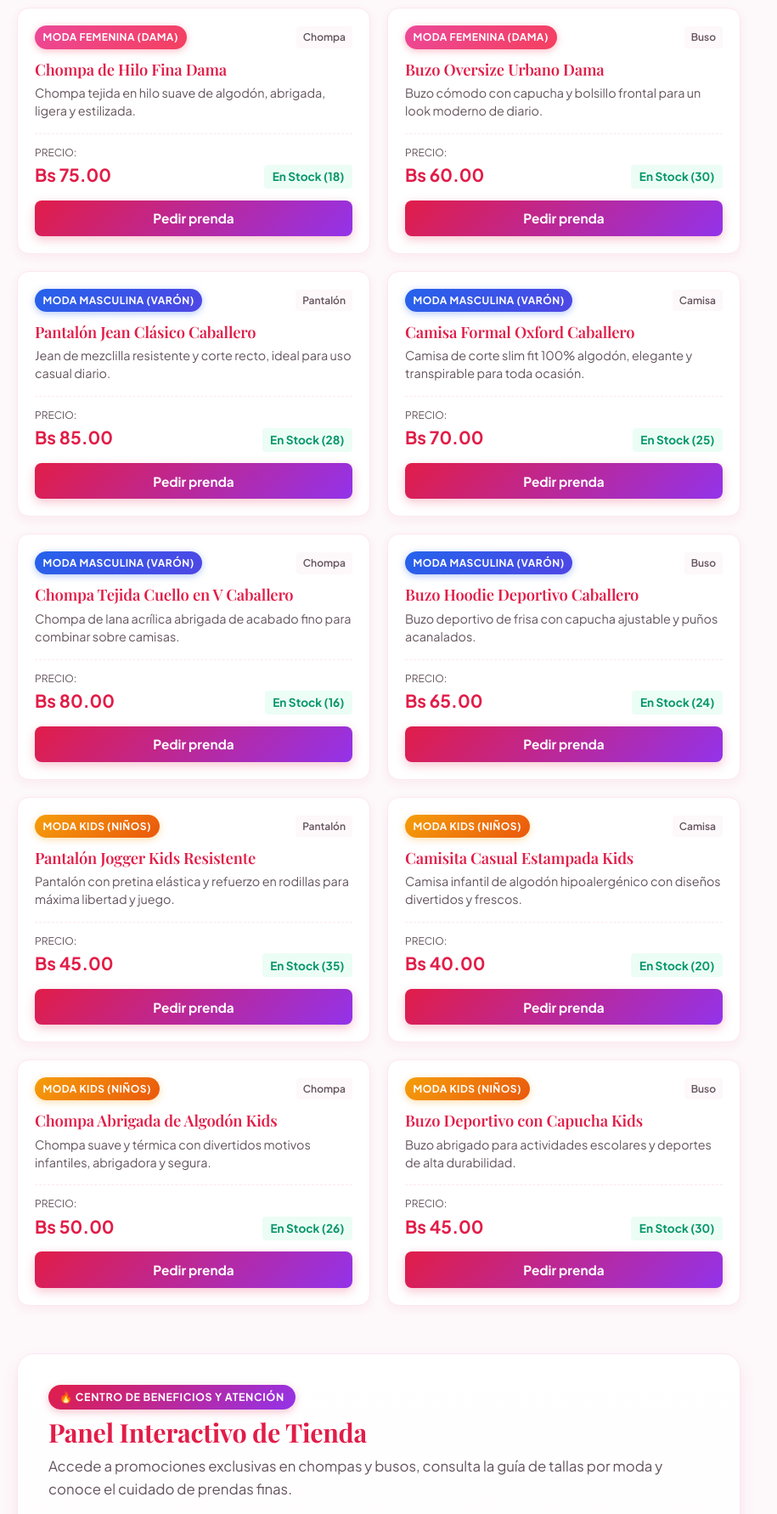
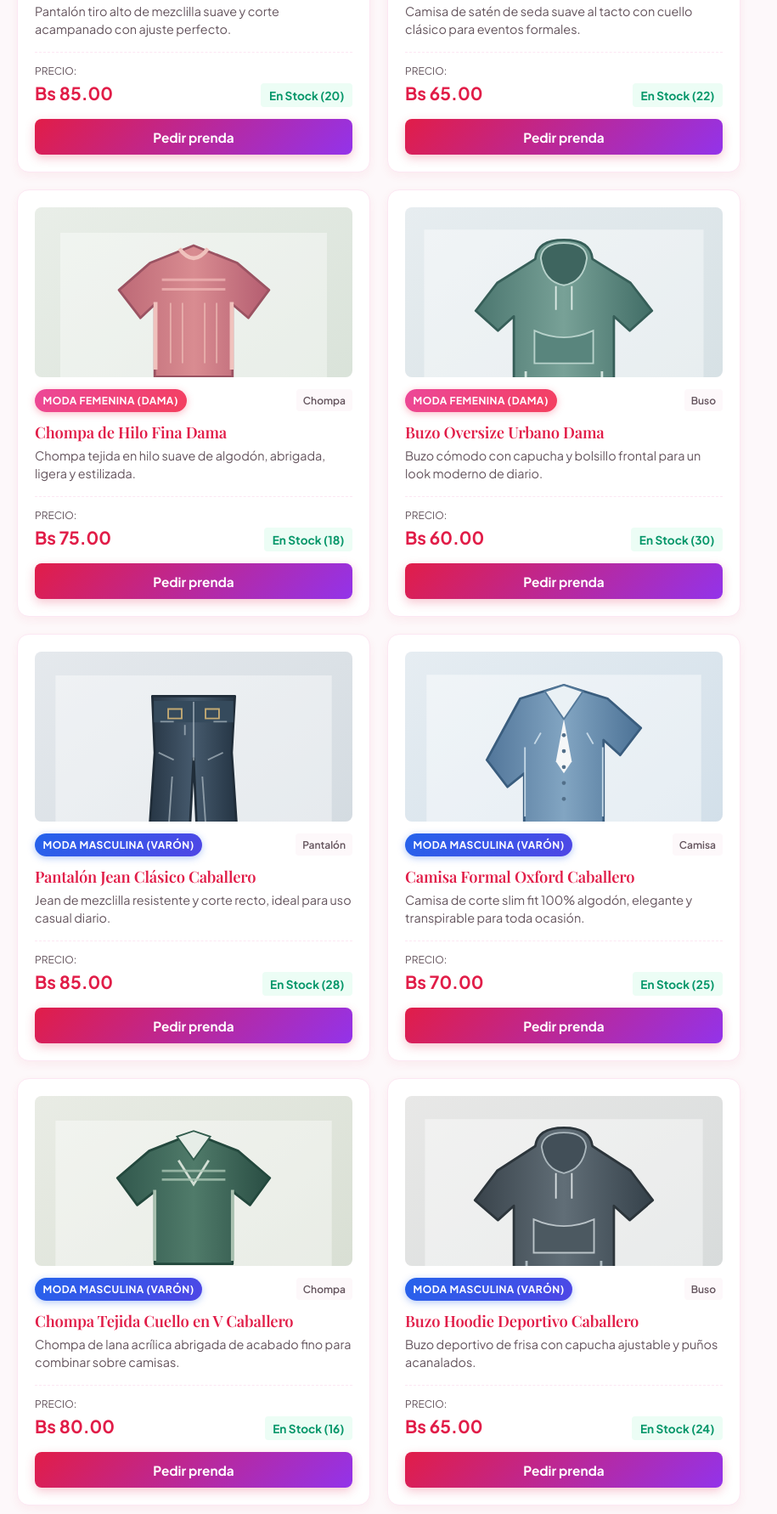
Before and after one commit to hector1403/Tienda-de-ropa, a plain HTML site: page index.html in a window 1280 px wide. Shown: the part 1018-2800 px from the top of the page at 85% size, without its empty margins (0-915 px from the left). Drawn offline with nearby package versions, Linux system fonts and the light colour scheme; a web font is replaced by a local one.

Commit message:
se agrego imagenes pero con la opcion de remplazarlas

```diff
--- a/datos.js
+++ b/datos.js
@@ -41,6 +41,7 @@ const productos = [
     id: "fem-1",
     nombre: "Pantalón Jean Flare Dama",
     tipo: "pantalon",
+    imagen: "img/fem-pantalon.svg",
     categoria: "moda-femenina",
     categoriaTexto: "Moda Femenina",
     descripcion: "Pantalón tiro alto de mezclilla suave y corte acampanado con ajuste perfecto.",
@@ -52,6 +53,7 @@ const productos = [
     id: "fem-2",
     nombre: "Camisa de Seda Elegante Dama",
     tipo: "camisa",
+    imagen: "img/fem-camisa.svg",
     categoria: "moda-femenina",
     categoriaTexto: "Moda Femenina",
     descripcion: "Camisa de satén de seda suave al tacto con cuello clásico para eventos formales.",
@@ -63,6 +65,7 @@ const productos = [
     id: "fem-3",
     nombre: "Chompa de Hilo Fina Dama",
     tipo: "chompa",
+    imagen: "img/fem-chompa.svg",
     categoria: "moda-femenina",
     categoriaTexto: "Moda Femenina",
     descripcion: "Chompa tejida en hilo suave de algodón, abrigada, ligera y estilizada.",
@@ -74,6 +77,7 @@ const productos = [
     id: "fem-4",
     nombre: "Buzo Oversize Urbano Dama",
     tipo: "buso",
+    imagen: "img/fem-buso.svg",
     categoria: "moda-femenina",
     categoriaTexto: "Moda Femenina",
     descripcion: "Buzo cómodo con capucha y bolsillo frontal para un look moderno de diario.",
@@ -87,6 +91,7 @@ const productos = [
     id: "masc-1",
     nombre: "Pantalón Jean Clásico Caballero",
     tipo: "pantalon",
+    imagen: "img/masc-pantalon.svg",
     categoria: "moda-masculina",
     categoriaTexto: "Moda Masculina",
     descripcion: "Jean de mezclilla resistente y corte recto, ideal para uso casual diario.",
@@ -98,6 +103,7 @@ const productos = [
     id: "masc-2",
     nombre: "Camisa Formal Oxford Caballero",
     tipo: "camisa",
+    imagen: "img/masc-camisa.svg",
     categoria: "moda-masculina",
     categoriaTexto: "Moda Masculina",
     descripcion: "Camisa de corte slim fit 100% algodón, elegante y transpirable para toda ocasión.",
@@ -109,6 +115,7 @@ const productos = [
     id: "masc-3",
     nombre: "Chompa Tejida Cuello en V Caballero",
     tipo: "chompa",
+    imagen: "img/masc-chompa.svg",
     categoria: "moda-masculina",
     categoriaTexto: "Moda Masculina",
     descripcion: "Chompa de lana acrílica abrigada de acabado fino para combinar sobre camisas.",
@@ -120,6 +127,7 @@ const productos = [
     id: "masc-4",
     nombre: "Buzo Hoodie Deportivo Caballero",
     tipo: "buso",
+    imagen: "img/masc-buso.svg",
     categoria: "moda-masculina",
     categoriaTexto: "Moda Masculina",
     descripcion: "Buzo deportivo de frisa con capucha ajustable y puños acanalados.",
@@ -133,6 +141,7 @@ const productos = [
     id: "kids-1",
     nombre: "Pantalón Jogger Kids Resistente",
     tipo: "pantalon",
+    imagen: "img/kids-pantalon.svg",
     categoria: "moda-kids",
     categoriaTexto: "Moda Kids",
     descripcion: "Pantalón con pretina elástica y refuerzo en rodillas para máxima libertad y juego.",
@@ -144,6 +153,7 @@ const productos = [
     id: "kids-2",
     nombre: "Camisita Casual Estampada Kids",
     tipo: "camisa",
+    imagen: "img/kids-camisa.svg",
     categoria: "moda-kids",
     categoriaTexto: "Moda Kids",
     descripcion: "Camisa infantil de algodón hipoalergénico con diseños divertidos y frescos.",
@@ -155,6 +165,7 @@ const productos = [
     id: "kids-3",
     nombre: "Chompa Abrigada de Algodón Kids",
     tipo: "chompa",
+    imagen: "img/kids-chompa.svg",
     categoria: "moda-kids",
     categoriaTexto: "Moda Kids",
     descripcion: "Chompa suave y térmica con divertidos motivos infantiles, abrigadora y segura.",
@@ -166,6 +177,7 @@ const productos = [
     id: "kids-4",
     nombre: "Buzo Deportivo con Capucha Kids",
     tipo: "buso",
+    imagen: "img/kids-buso.svg",
     categoria: "moda-kids",
     categoriaTexto: "Moda Kids",
     descripcion: "Buzo abrigado para actividades escolares y deportes de alta durabilidad.",
--- a/index.html
+++ b/index.html
@@ -102,7 +102,7 @@
                 <article class="tarjeta" data-categoria="moda-femenina" data-tipo="pantalon" data-price="85"
                     data-available="true">
                     <div class="tarjeta-img-wrap">
-                        <img src="https://picsum.photos/seed/fem-pantalon/400/300" alt="Pantalón Jean Flare Dama">
+                        <img src="img/fem-pantalon.svg" alt="Pantalón Jean Flare Dama">
                     </div>
                     <div class="tarjeta-cabecera">
                         <span class="badge-categoria badge-moda-femenina">Moda Femenina</span>
@@ -124,7 +124,7 @@
                 <article class="tarjeta" data-categoria="moda-femenina" data-tipo="camisa" data-price="65"
                     data-available="true">
                     <div class="tarjeta-img-wrap">
-                        <img src="https://picsum.photos/seed/fem-camisa/400/300" alt="Camisa de Seda Elegante Dama">
+                        <img src="img/fem-camisa.svg" alt="Camisa de Seda Elegante Dama">
                     </div>
                     <div class="tarjeta-cabecera">
                         <span class="badge-categoria badge-moda-femenina">Moda Femenina</span>
@@ -147,7 +147,7 @@
                 <article class="tarjeta" data-categoria="moda-femenina" data-tipo="chompa" data-price="75"
                     data-available="true">
                     <div class="tarjeta-img-wrap">
-                        <img src="https://picsum.photos/seed/fem-chompa/400/300" alt="Chompa de Hilo Fina Dama">
+                        <img src="img/fem-chompa.svg" alt="Chompa de Hilo Fina Dama">
                     </div>
                     <div class="tarjeta-cabecera">
                         <span class="badge-categoria badge-moda-femenina">Moda Femenina</span>
@@ -169,7 +169,7 @@
                 <article class="tarjeta" data-categoria="moda-femenina" data-tipo="buso" data-price="60"
                     data-available="true">
                     <div class="tarjeta-img-wrap">
-                        <img src="https://picsum.photos/seed/fem-buso/400/300" alt="Buzo Oversize Urbano Dama">
+                        <img src="img/fem-buso.svg" alt="Buzo Oversize Urbano Dama">
                     </div>
                     <div class="tarjeta-cabecera">
                         <span class="badge-categoria badge-moda-femenina">Moda Femenina</span>
@@ -193,7 +193,7 @@
                 <article class="tarjeta" data-categoria="moda-masculina" data-tipo="pantalon" data-price="85"
                     data-available="true">
                     <div class="tarjeta-img-wrap">
-                        <img src="https://picsum.photos/seed/masc-pantalon/400/300"
+                        <img src="img/masc-pantalon.svg"
                             alt="Pantalón Jean Clásico Caballero">
                     </div>
                     <div class="tarjeta-cabecera">
@@ -217,7 +217,7 @@
                 <article class="tarjeta" data-categoria="moda-masculina" data-tipo="camisa" data-price="70"
                     data-available="true">
                     <div class="tarjeta-img-wrap">
-                        <img src="https://picsum.photos/seed/masc-camisa/400/300" alt="Camisa Formal Oxford Caballero">
+                        <img src="img/masc-camisa.svg" alt="Camisa Formal Oxford Caballero">
                     </div>
                     <div class="tarjeta-cabecera">
                         <span class="badge-categoria badge-moda-masculina">Moda Masculina</span>
@@ -240,7 +240,7 @@
                 <article class="tarjeta" data-categoria="moda-masculina" data-tipo="chompa" data-price="80"
                     data-available="true">
                     <div class="tarjeta-img-wrap">
-                        <img src="https://picsum.photos/seed/masc-chompa/400/300"
+                        <img src="img/masc-chompa.svg"
                             alt="Chompa Tejida Cuello en V Caballero">
                     </div>
                     <div class="tarjeta-cabecera">
@@ -264,7 +264,7 @@
                 <article class="tarjeta" data-categoria="moda-masculina" data-tipo="buso" data-price="65"
                     data-available="true">
                     <div class="tarjeta-img-wrap">
-                        <img src="https://picsum.photos/seed/masc-buso/400/300" alt="Buzo Hoodie Deportivo Caballero">
+                        <img src="img/masc-buso.svg" alt="Buzo Hoodie Deportivo Caballero">
                     </div>
                     <div class="tarjeta-cabecera">
                         <span class="badge-categoria badge-moda-masculina">Moda Masculina</span>
@@ -287,7 +287,7 @@
                 <article class="tarjeta" data-categoria="moda-kids" data-tipo="pantalon" data-price="45"
                     data-available="true">
                     <div class="tarjeta-img-wrap">
-                        <img src="https://picsum.photos/seed/kids-pantalon/400/300"
+                        <img src="img/kids-pantalon.svg"
                             alt="Pantalón Jogger Kids Resistente">
                     </div>
                     <div class="tarjeta-cabecera">
@@ -311,7 +311,7 @@
                 <article class="tarjeta" data-categoria="moda-kids" data-tipo="camisa" data-price="40"
                     data-available="true">
                     <div class="tarjeta-img-wrap">
-                        <img src="https://picsum.photos/seed/kids-camisa/400/300" alt="Camisita Casual Estampada Kids">
+                        <img src="img/kids-camisa.svg" alt="Camisita Casual Estampada Kids">
                     </div>
                     <div class="tarjeta-cabecera">
                         <span class="badge-categoria badge-moda-kids">Moda Kids</span>
@@ -334,7 +334,7 @@
                 <article class="tarjeta" data-categoria="moda-kids" data-tipo="chompa" data-price="50"
                     data-available="true">
                     <div class="tarjeta-img-wrap">
-                        <img src="https://picsum.photos/seed/kids-chompa/400/300" alt="Chompa Abrigada de Algodón Kids">
+                        <img src="img/kids-chompa.svg" alt="Chompa Abrigada de Algodón Kids">
                     </div>
                     <div class="tarjeta-cabecera">
                         <span class="badge-categoria badge-moda-kids">Moda Kids</span>
@@ -357,7 +357,7 @@
                 <article class="tarjeta" data-categoria="moda-kids" data-tipo="buso" data-price="45"
                     data-available="true">
                     <div class="tarjeta-img-wrap">
-                        <img src="https://picsum.photos/seed/kids-buso/400/300" alt="Buzo Deportivo con Capucha Kids">
+                        <img src="img/kids-buso.svg" alt="Buzo Deportivo con Capucha Kids">
                     </div>
                     <div class="tarjeta-cabecera">
                         <span class="badge-categoria badge-moda-kids">Moda Kids</span>
--- a/render.js
+++ b/render.js
@@ -43,6 +43,9 @@ function crearTarjeta(producto) {
   const etiquetaCat = NOMBRES_CATEGORIAS[producto.categoria] || producto.categoria;
 
   articulo.innerHTML = `
+    <div class="tarjeta-img-wrap">
+      <img src="${producto.imagen}" alt="${producto.nombre}" loading="lazy">
+    </div>
     <div class="tarjeta-cabecera">
       <span class="badge-categoria badge-${producto.categoria}">${etiquetaCat}</span>
       <span class="badge-tipo">${etiquetaTipo}</span>
```
Also changed, not shown: img/fem-buso.svg (added), img/fem-camisa.svg (added), img/fem-chompa.svg (added), img/fem-pantalon.svg (added), img/kids-buso.svg (added), img/kids-camisa.svg (added), img/kids-chompa.svg (added), img/kids-pantalon.svg (added), img/masc-buso.svg (added), img/masc-camisa.svg (added), img/masc-chompa.svg (added), img/masc-pantalon.svg (added).
